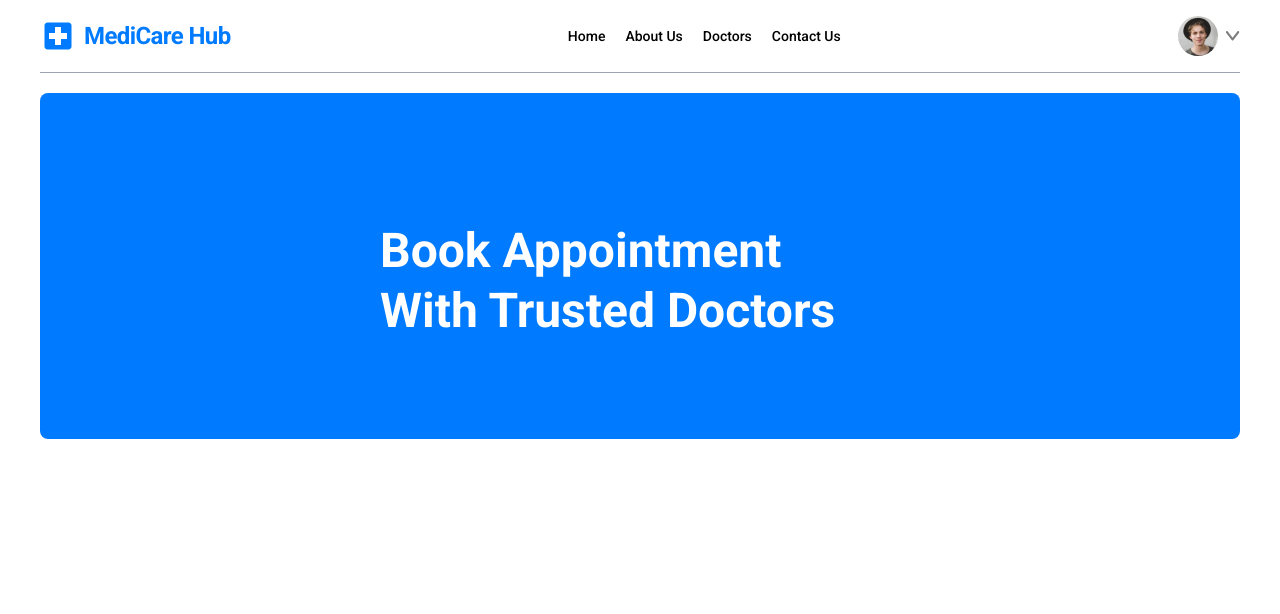
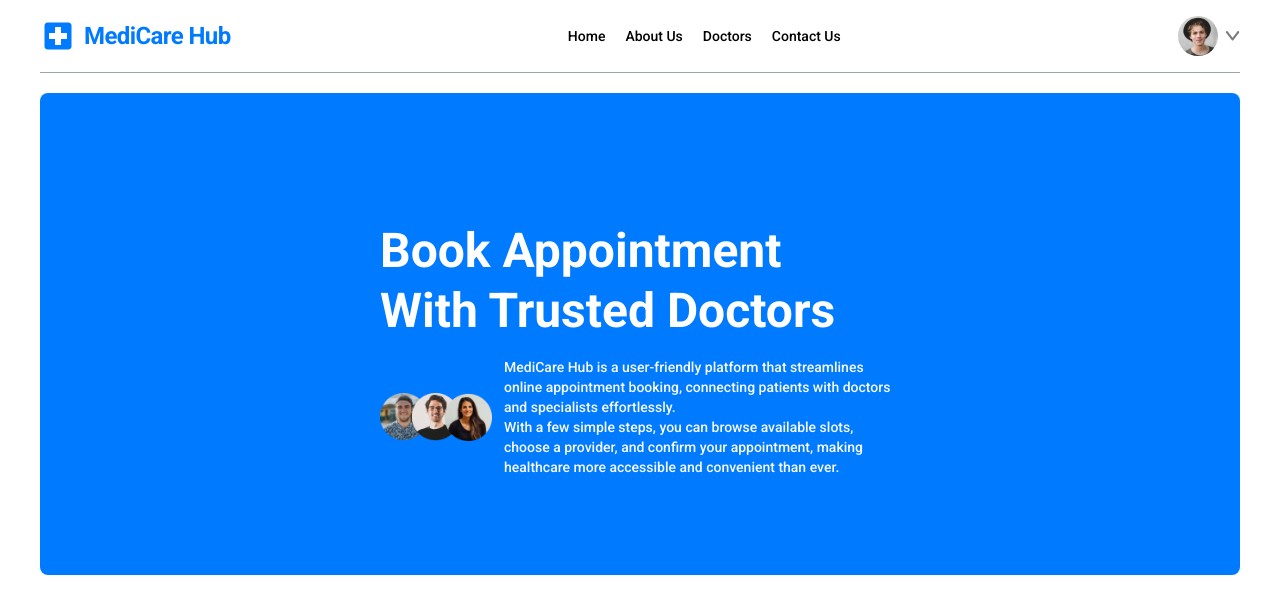
Before and after one commit to briansimiyuj/doctor-appointment-app, a React (Vite) app: page / in a window 1280 px wide. Shown: the top 614 px of the page. Built offline with nearby package versions, Linux system fonts and the light colour scheme; a web font is replaced by a local one.

Commit message:
Left Hero 2

```diff
--- a/src/components/Hero/LeftHero.tsx
+++ b/src/components/Hero/LeftHero.tsx
@@ -1,3 +1,5 @@
+import { assets } from "../../assets/frontend/assets"
+
 const LeftHero: React.FC = ()=>{
 
     return(
@@ -7,6 +9,15 @@ const LeftHero: React.FC = ()=>{
             <h3 className="text-3xl md:text-4xl lg:text-5xl text-white font-bold leading-tight md:leading-tight lg:leading-tight"
             >Book Appointment <br/> With Trusted Doctors</h3>
 
+
+            <div className="flex flex-col md:flex-row items-center gap-3 text-secondary-bg text-sm font-medium">
+
+                <img src={assets.groupProfilePic} alt="group-profile-pic" className="w-28" />
+
+                <p>MediCare Hub is a user-friendly platform that streamlines online appointment booking, connecting patients with doctors and specialists effortlessly. <br/> With a few simple steps, you can browse available slots, choose a provider, and confirm your appointment, making healthcare more accessible and convenient than ever.</p>
+
+            </div>
+
         </div>
 
     )
```
